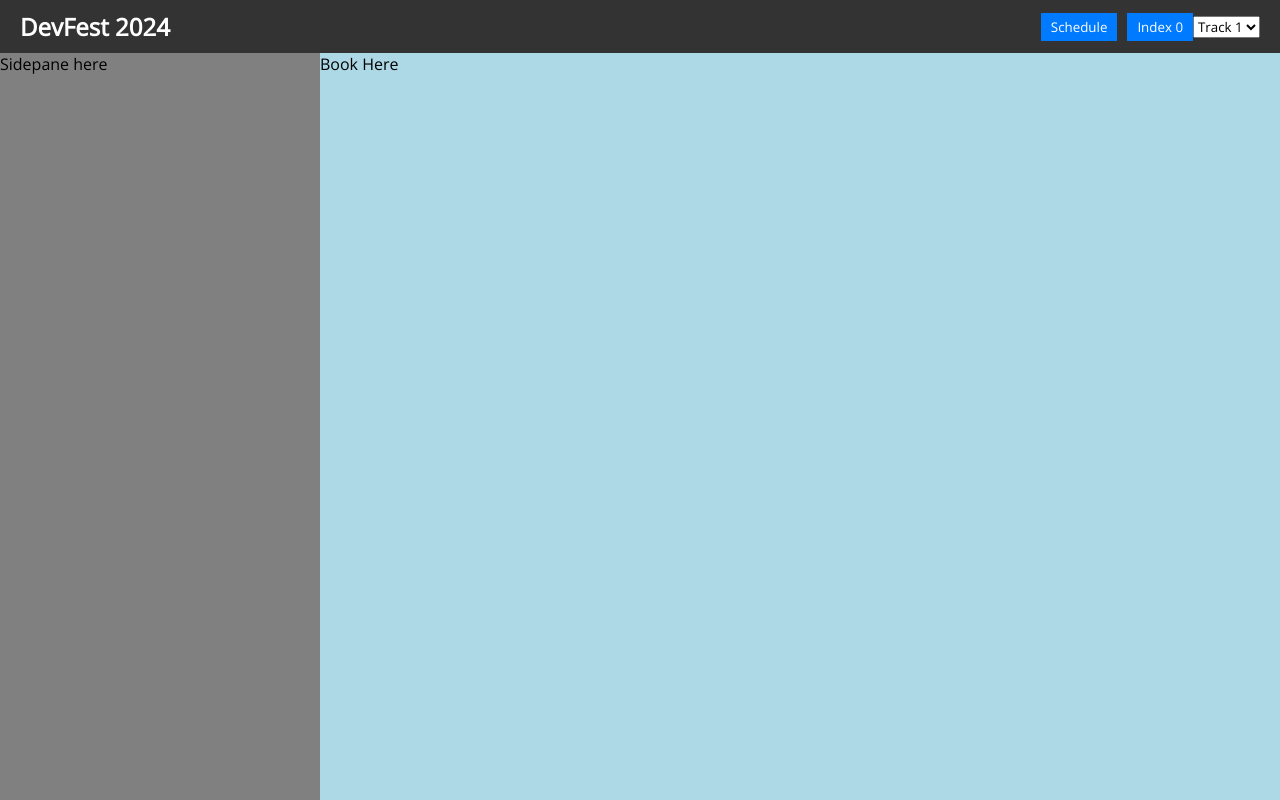
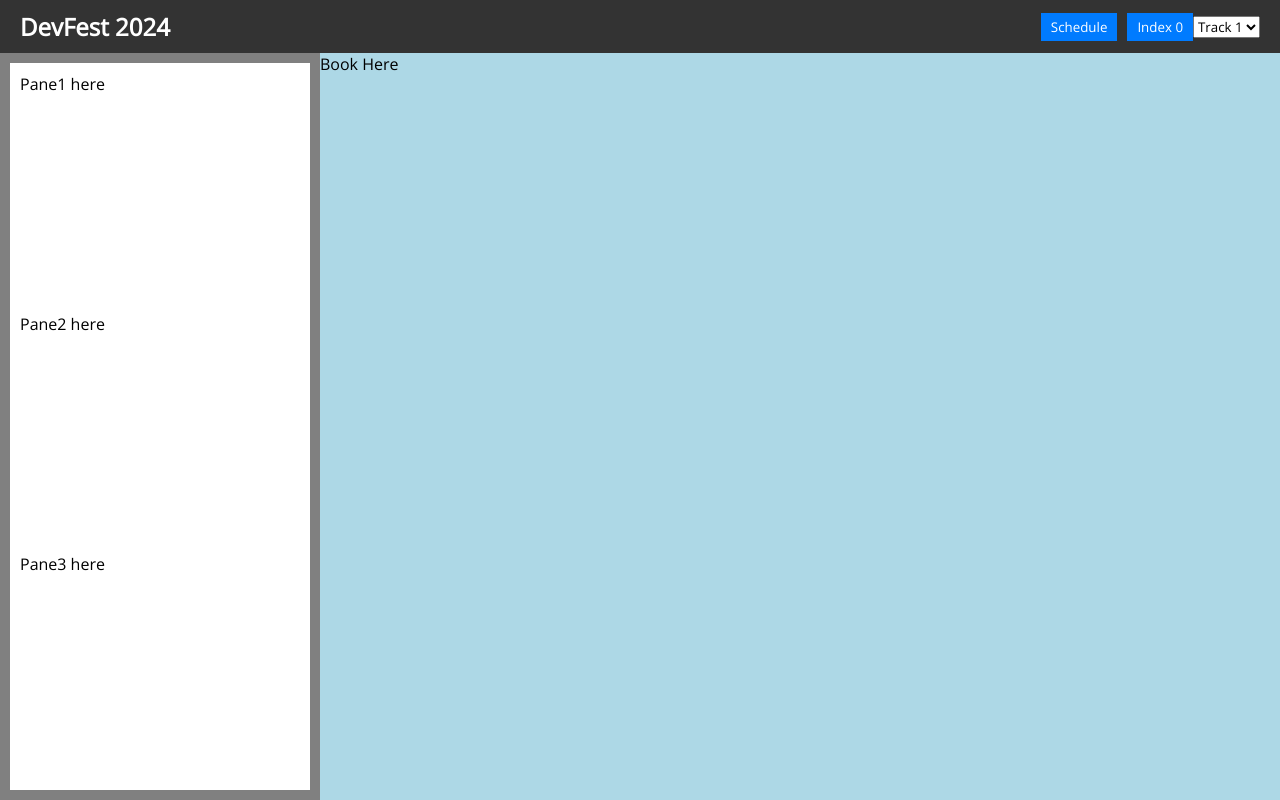
Before and after one commit to adicu/devfest-2024, a Next.js app: page / in a window 1280 px wide. Built offline with nearby package versions, Linux system fonts and the light colour scheme.

Commit message:
added 3 empty panes

```diff
--- a/src/components/Sidepane.jsx
+++ b/src/components/Sidepane.jsx
@@ -5,10 +5,37 @@ const Sidepane = ({ mobile }) => {
     background-color: gray;
     flex: 1;
   `;
+  const SubContainer = styled.div`
+    background-color: gray;
+    flex: 1;
+    flex-direction: column;
+    height: 100%;
+    padding: 10px;
+  `;
+  const Pane1 = styled.div`
+    background-color: white;
+    height: 33%;
+    padding: 10px;
+  `;
+  const Pane2 = styled.div`
+    background-color: white;
+    height: 33%;
+    padding: 10px;
+  `;
+  const Pane3 = styled.div`
+    background-color:white;
+    height: 34%;
+    padding: 10px;
+
+  `;
 
   return (
     <Container>
-      <p>Sidepane here</p>
+    <SubContainer>
+      <Pane1><p>Pane1 here</p></Pane1>
+      <Pane2><p>Pane2 here </p></Pane2>
+      <Pane3><p>Pane3 here</p></Pane3>
+    </SubContainer>
     </Container>
   );
 };
```
